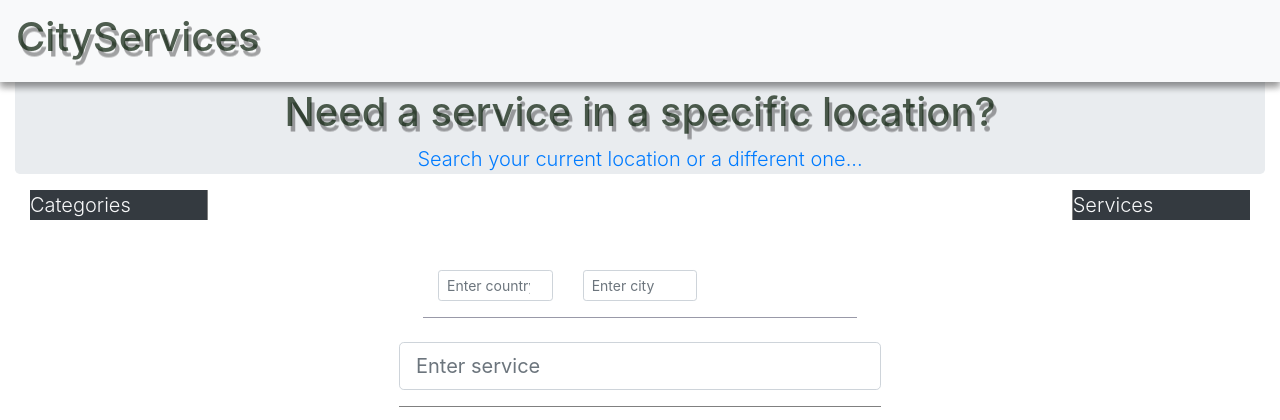
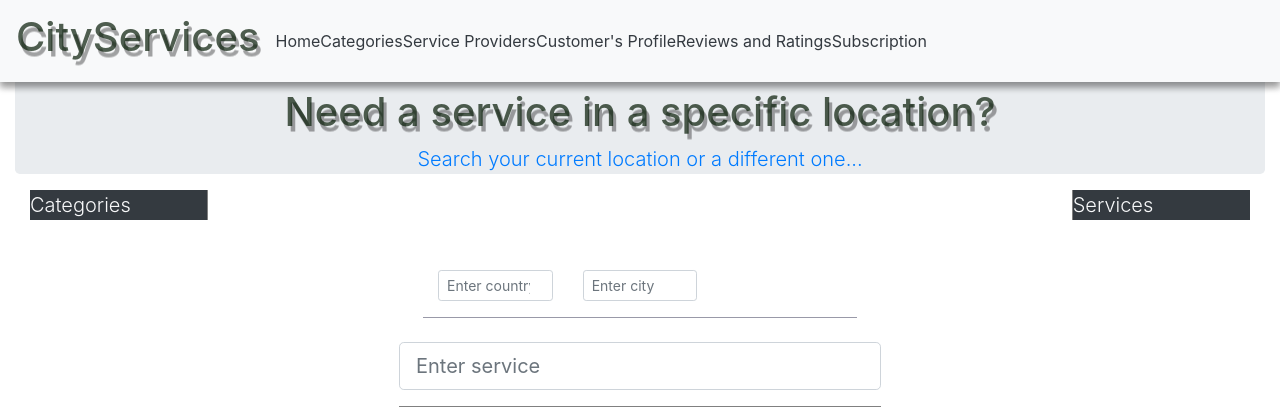
Before and after one commit to BuildForSDG/team-090-fullstack, a Django app: page / in a window 1280 px wide. Shown: the top 420 px of the page. Run offline with Django 3.2, Linux system fonts and the light colour scheme; parts of the project's set-up code (start-up, migrations or seed data) failed here and were passed over; some libraries are stand-ins or nearby versions.

Commit message:
add menu navigation links

```diff
--- a/smartcity/fullstack/templates/base.html
+++ b/smartcity/fullstack/templates/base.html
@@ -9,7 +9,7 @@
     <!--link rel="stylesheet" type="text/css" href="{% static 'bootstrap/css/bootstrap.min.css'%}"-->
     <link rel="stylesheet" href="https://cdnjs.cloudflare.com/ajax/libs/font-awesome/4.7.0/css/font-awesome.min.css">
     <script src="{% static 'script/script.js'%}"></script>
-    <title>{%block title%}{%endblock%}</title>
+    <title>{%block title%}CityServices{%endblock%}</title>
     {% bootstrap_css %}
     (% bootstrap_javascript %)
 </head>
@@ -21,7 +21,14 @@
         </a>
         <!-- Links -->
         <ul class="navbar-nav text-dark">
-            {%block nav-items%}{%endblock%}
+            {%block nav-items%}
+            <li href="#">Home</li>
+            <li href="#">Categories</li>
+            <li href="#">Service Providers </li>
+            <li href="#">Customer's Profile</li>
+            <li href="#">Reviews and Ratings</li>
+            <li href="#">Subscription</li>
+            {%endblock%}
         </ul>
     </nav>
     <div class="container-fluid">
```
